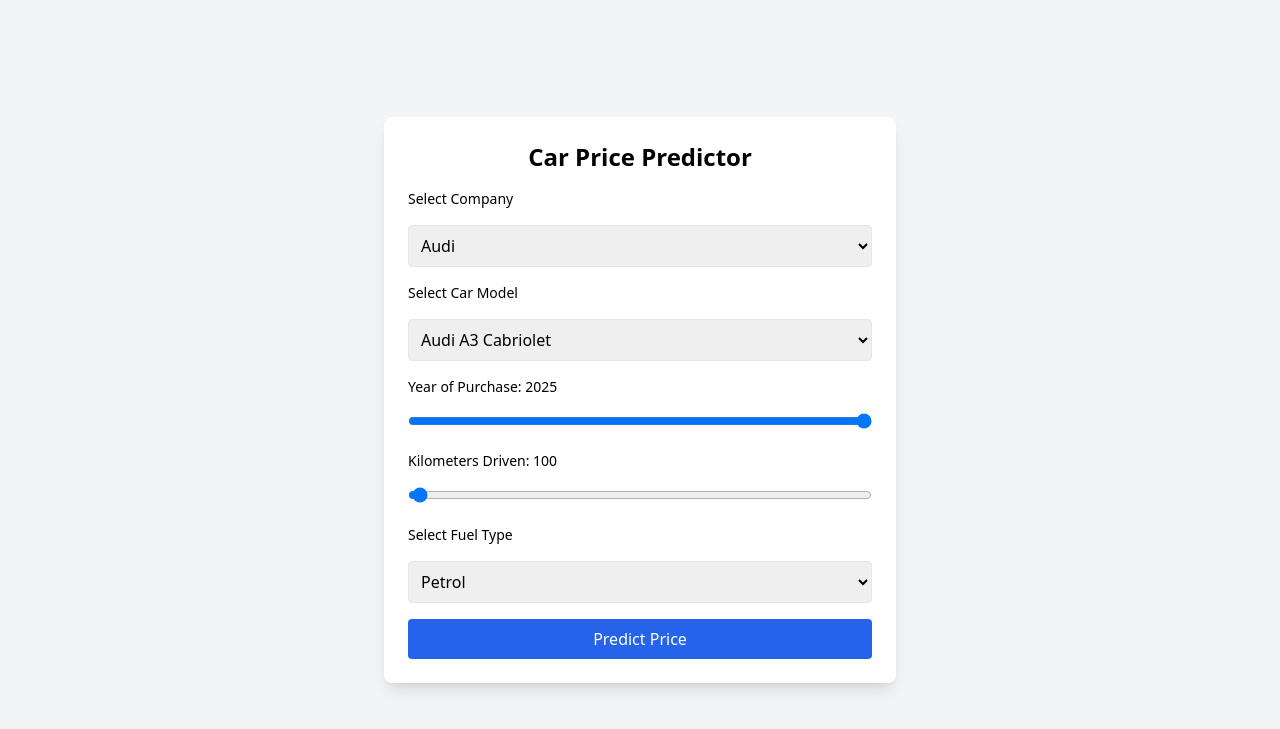
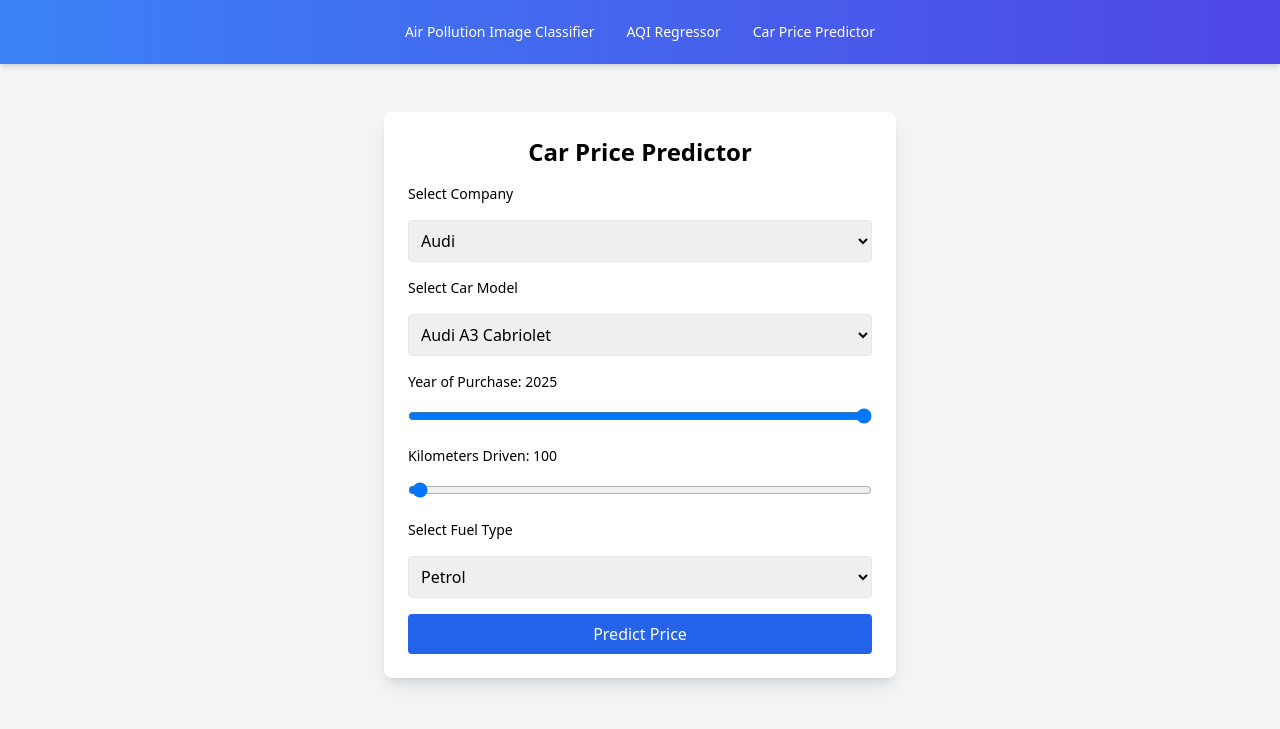
Before and after one commit to rafiaksd/airpollutionMLProject, a Flask app: page / in a window 1280 px wide. Shown: the top 729 px of the page. Run offline with Flask 3, Linux system fonts and the light colour scheme; parts of the project's set-up code (start-up, migrations or seed data) failed here and were passed over.

Commit message:
added navbar

```diff
--- a/templates/index.html
+++ b/templates/index.html
@@ -6,7 +6,26 @@
     <title>Car Price Predictor, Rafi</title>
     <script src="{{ url_for('static', filename='tailwind.css') }}"></script>
 </head>
-<body class="bg-gray-100 flex items-center justify-center min-h-screen">
+<body class="bg-gray-100 min-h-screen">
+    <!-- NAVBAR STARTS HERE -->
+    <nav class="bg-gradient-to-r from-blue-500 to-indigo-600 shadow-md text-center">
+        <div class="max-w-7xl mx-auto px-4 sm:px-6 lg:px-8">
+            <div class="flex justify-center h-16 items-center space-x-8">
+                <a href="{{ url_for('air_image') }}" class="text-white text-sm hover:text-yellow-300 transition duration-300">
+                    Air Pollution Image Classifier
+                </a>
+                <a href="{{ url_for('aqi_form') }}" class="text-white text-sm hover:text-yellow-300 transition duration-300">
+                    AQI Regressor
+                </a>
+                <a href="{{ url_for('index') }}" class="text-white text-sm hover:text-yellow-300 transition duration-300">
+                    Car Price Predictor
+                </a>
+            </div>
+        </div>
+    </nav>
+    <!-- NAVBAR ENDS HERE -->
+
+    <div class="flex items-center justify-center py-12">
         <div class="bg-white p-6 rounded-lg shadow-lg w-[90vw] max-w-lg">
             <h2 class="text-2xl font-bold text-center mb-4">Car Price Predictor</h2>
             <form action="/carpredict" method="POST" class="space-y-4">
@@ -53,6 +72,7 @@
                 {% endif %}
             </form>
         </div>
+    </div>
 
     <script>
         const carData = {
@@ -65,7 +85,7 @@
             {% endfor %}
         };
 
-        document.getElementById("company").addEventListener("change", function() {
+        document.getElementById("company").addEventListener("change", function () {
             const selectedCompany = this.value;
             const carModelSelect = document.getElementById("car_models");
             carModelSelect.innerHTML = "";
@@ -87,5 +107,6 @@
             document.getElementById("drivenValue").textContent = closest;
         }
     </script>
+
 </body>
 </html>
```
Also changed, not shown: templates/air_poll_img_classify.html (+18 -1 lines), templates/aqi_predict.html (+18 -1 lines). Lines whose indentation alone changed are shown as unchanged.
